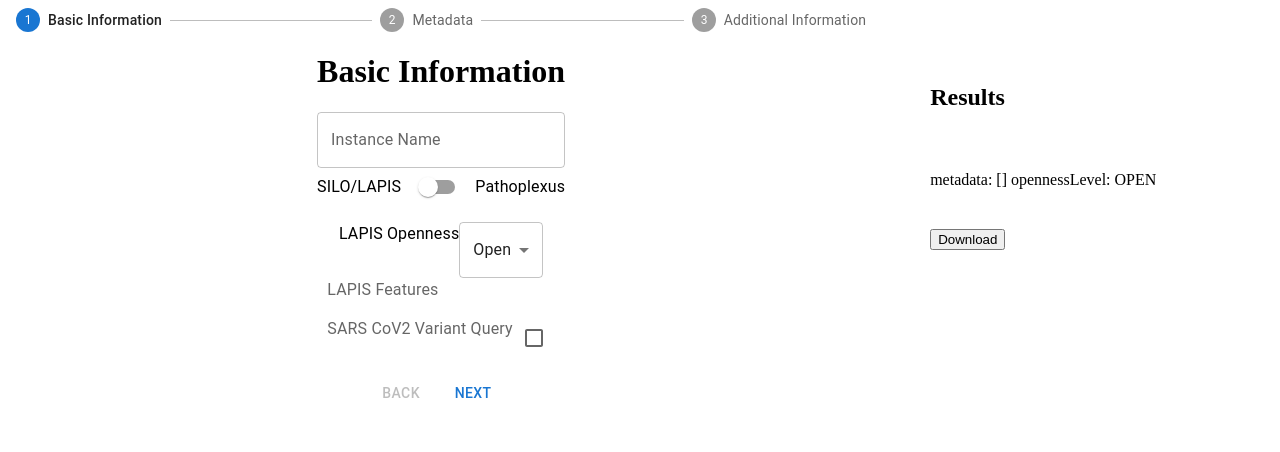
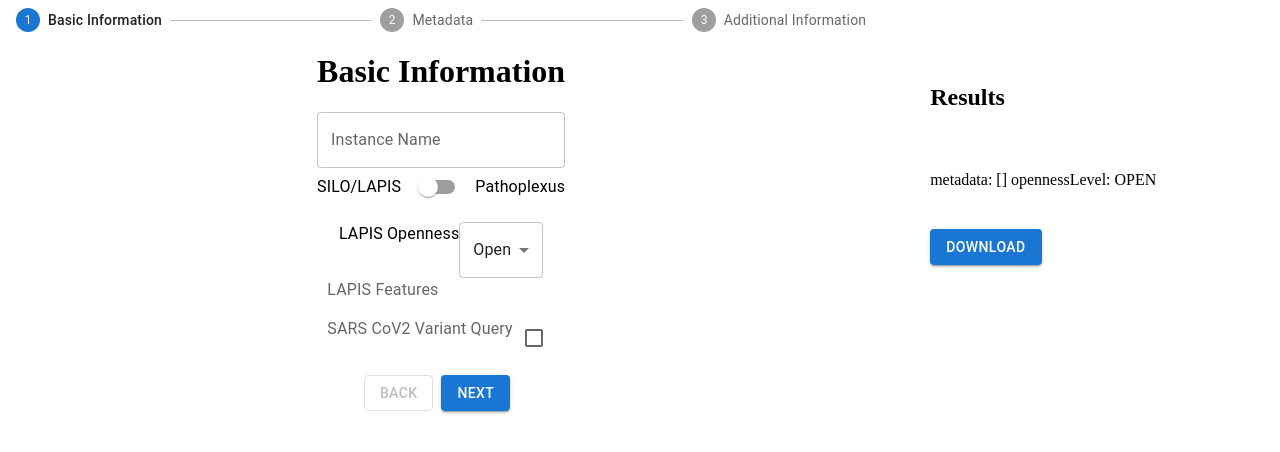
Before and after one commit to fengelniederhammer/GenSpectrumConfigGenerator, a React (Vite) app: page / in a window 1280 px wide. Both pictures are taken after a click on the button "NEW". Shown: the top 452 px of the page. Built offline with nearby package versions, Linux system fonts and the light colour scheme.

Commit message:
feat: make buttons look nicer

```diff
--- a/src/ConfigWizard.tsx
+++ b/src/ConfigWizard.tsx
@@ -1,8 +1,8 @@
-import {useState} from 'react';
-import {Box, Button, Step, StepButton, Stepper} from '@mui/material';
-import {BasicInformationWizard} from './BasicInformationWizard.tsx';
-import {MetadataWizard} from './MetadataWizard.tsx';
-import {AdditionalInformationWizard} from './AdditionalInformationWizard.tsx';
+import { useState } from 'react';
+import { Box, Button, Step, StepButton, Stepper } from '@mui/material';
+import { BasicInformationWizard } from './BasicInformationWizard.tsx';
+import { MetadataWizard } from './MetadataWizard.tsx';
+import { AdditionalInformationWizard } from './AdditionalInformationWizard.tsx';
 
 const steps = ['Basic Information', 'Metadata', 'Additional Information'] as const;
 const totalSteps = steps.length;
@@ -36,11 +36,16 @@ export function ConfigWizard() {
             <Box sx={{ display: 'flex', flexDirection: 'column', alignItems: 'center' }}>
                 <WizardForStep step={steps[activeStep]} />
                 <Box sx={{ display: 'flex', flexDirection: 'row', pt: 2 }}>
-                    <Button color='inherit' onClick={handleBack} sx={{ mr: 1 }} disabled={activeStep <= 0}>
+                    <Button variant='outlined' onClick={handleBack} sx={{ mr: 1 }} disabled={activeStep <= 0}>
                         Back
                     </Button>
                     <Box sx={{ flex: '1 1 auto' }} />
-                    <Button onClick={handleNext} sx={{ mr: 1 }} disabled={activeStep >= totalSteps - 1}>
+                    <Button
+                        variant='contained'
+                        onClick={handleNext}
+                        sx={{ mr: 1 }}
+                        disabled={activeStep >= totalSteps - 1}
+                    >
                         Next
                     </Button>
                 </Box>
--- a/src/Results.tsx
+++ b/src/Results.tsx
@@ -1,16 +1,14 @@
 // write a component that reads the results from the context and displays them in a list
 
-import {FC, useContext} from 'react';
-import {ConfigContext} from "./configContext";
-import {dump} from "js-yaml";
-import {Box} from "@mui/material";
+import { FC, useContext } from 'react';
+import { ConfigContext } from './configContext';
+import { dump } from 'js-yaml';
+import { Box, Button } from '@mui/material';
 
-export const Results : FC  = () => {
-    const {config} = useContext(ConfigContext);
-
+export const Results: FC = () => {
+    const { config } = useContext(ConfigContext);
 
     function handleDownload() {
-
         const blob = new Blob([dump(config)], { type: 'text/plain' });
         const url = URL.createObjectURL(blob);
 
@@ -32,15 +30,14 @@ export const Results : FC  = () => {
                 m: 2,
                 gap: 5,
                 bgcolor: 'background.paper',
-                width: '33%'
+                width: '33%',
             }}
         >
             <h2>Results</h2>
-            <div>
-                {dump(config)}
-            </div>
-            <button onClick={handleDownload}>Download</button>
+            <div>{dump(config)}</div>
+            <Button variant='contained' onClick={handleDownload}>
+                Download
+            </Button>
         </Box>
-
     );
-}
+};
```
